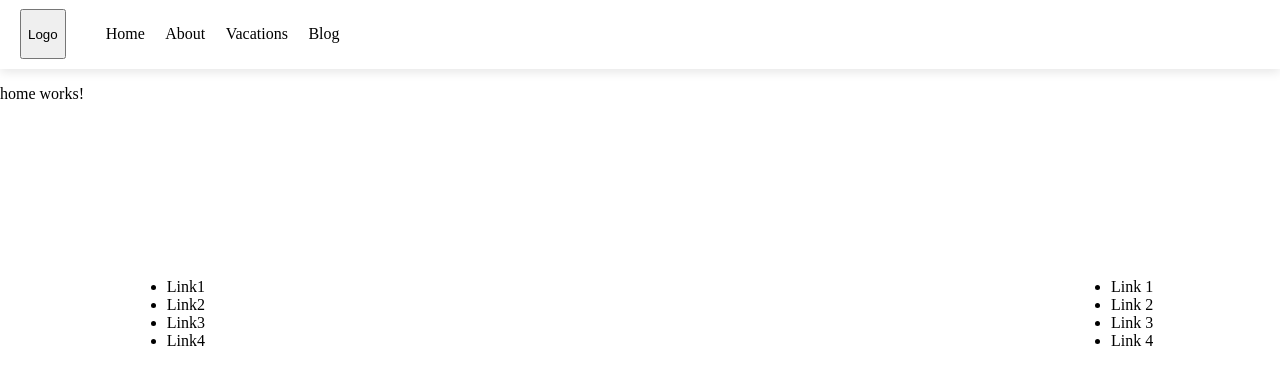
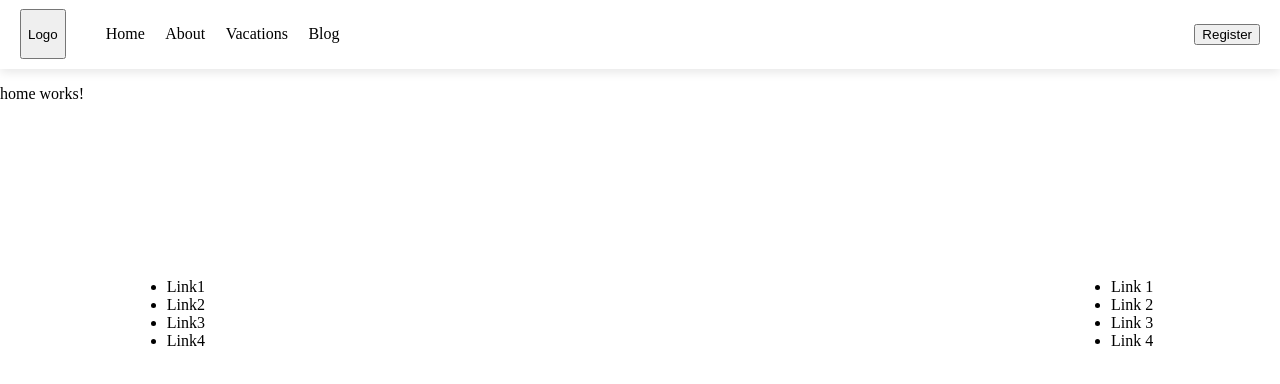
Before and after one commit to DennisR93/Vacation_Web, an Angular app: page /home in a window 1280 px wide. Shown: the top 384 px of the page. Built offline with nearby package versions, Linux system fonts and the light colour scheme.

Commit message:
Adding Register button

```diff
--- a/src/app/core/components/header/header.component.html
+++ b/src/app/core/components/header/header.component.html
@@ -11,5 +11,8 @@
         <li class="nav-item">Blog</li>
       </ul>
     </nav>
+    <ng-container>
+      <button>Register</button>
+    </ng-container>
   </div>
 </header>
```
